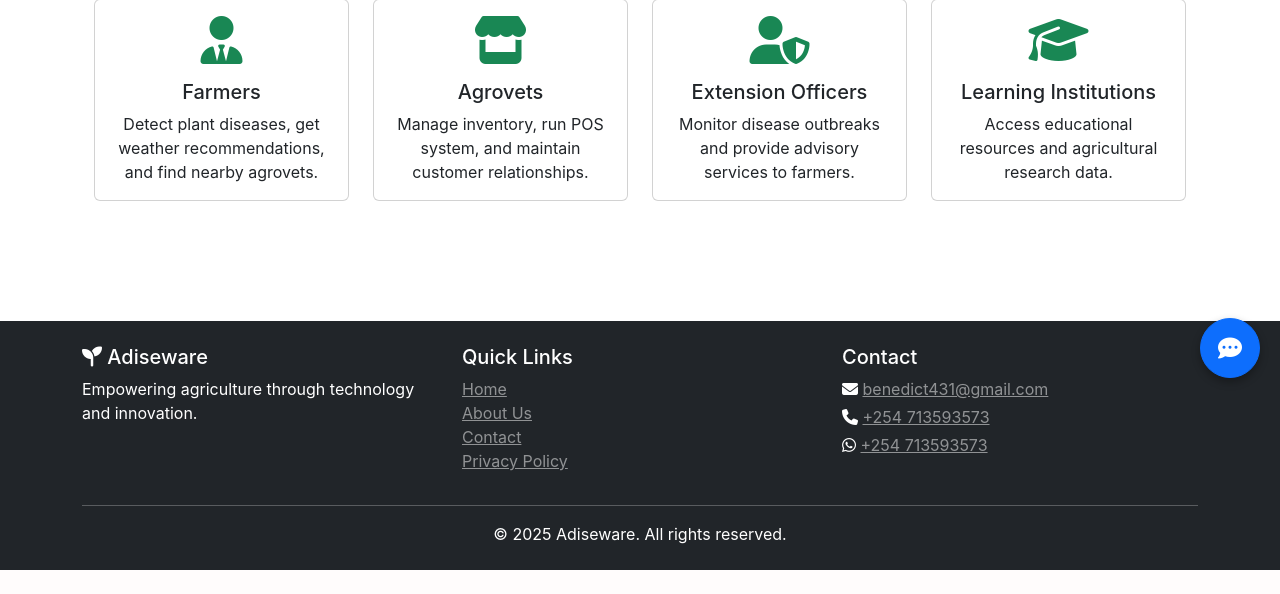
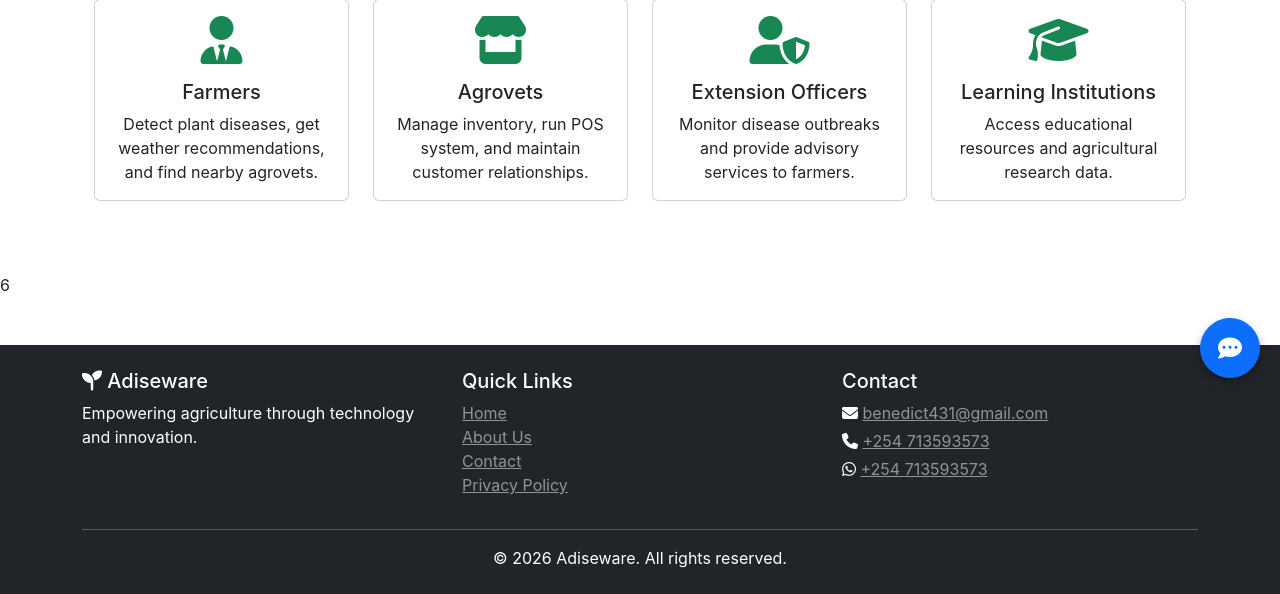
Before and after one commit to benedict431app/benfarming, a Flask app: page / in a window 1280 px wide. Shown: the part 402-996 px from the top of the page. Before the commit the page ends 972 px from the top, so only its background shows below. Run offline with Flask 3, Linux system fonts and the light colour scheme; the visitor is signed in with stand-in values (Sample User, id 1); data that the repository does not hold is empty.

Commit message:
Update footer.html

```diff
--- a/templates/components/footer.html
+++ b/templates/components/footer.html
@@ -1,4 +1,4 @@
-<footer class="bg-dark text-white mt-5 py-4" role="contentinfo">
+6<footer class="bg-dark text-white mt-5 py-4" role="contentinfo">
     <div class="container">
         <div class="row">
             <div class="col-md-4">
@@ -28,7 +28,7 @@
         <hr class="bg-white-50">
         <div class="row">
             <div class="col-12 text-center">
-                <p class="mb-0">&copy; 2025 Adiseware. All rights reserved.</p>
+                <p class="mb-0">&copy; 2026 Adiseware. All rights reserved.</p>
             </div>
         </div>
     </div>
```
